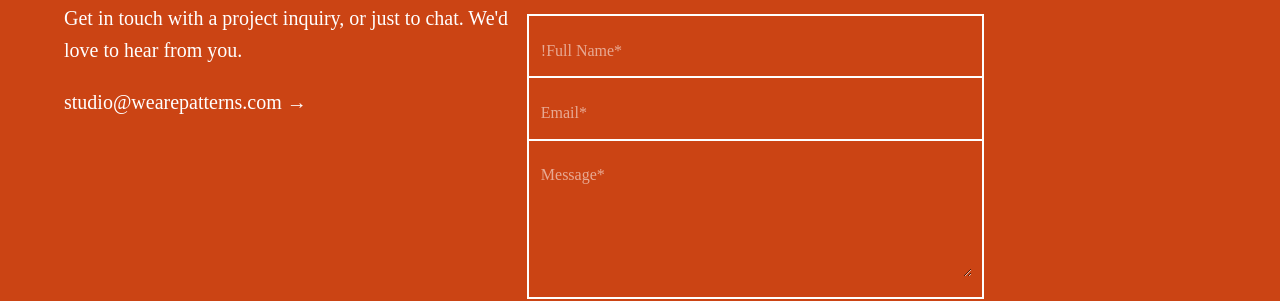
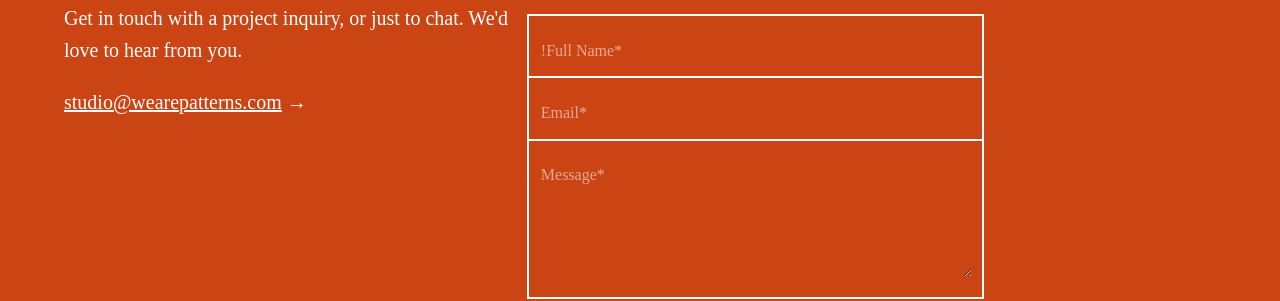
Before and after one commit to wearepatterns/wearepatterns.github.io, a Jekyll site: the page built from index.markdown, in a window 1280 px wide. Shown: the part 909-1210 px from the top of the page. Built offline with Jekyll 4.4.1, drawn with Linux system fonts in a browser that asks for light colours.

Commit message:
Update new.html

```diff
--- a/_layouts/new.html
+++ b/_layouts/new.html
@@ -37,7 +37,7 @@
             <div class="flex-ns bg-ggreen">
                 <div class="bg-bblue w-40">
                     <p class="">Get in touch with a project inquiry, or just to chat. We'd love to hear from you.</p>
-                    <p class="fw3"><a class="link white" style="font-family:'source-code-pro';" href="mailto:studio@wearepatterns.com">studio@wearepatterns.com</a> &#8594;</p>
+                    <p class="fw3"><a class="white" style="font-family:'source-code-pro';" href="mailto:studio@wearepatterns.com">studio@wearepatterns.com</a> &#8594;</p>
                 </div>
 
                 <form class="bg-yyellow pt4 w-40 f5" action="//formspree.io/tylernford@gmail.com" method="POST">
```
